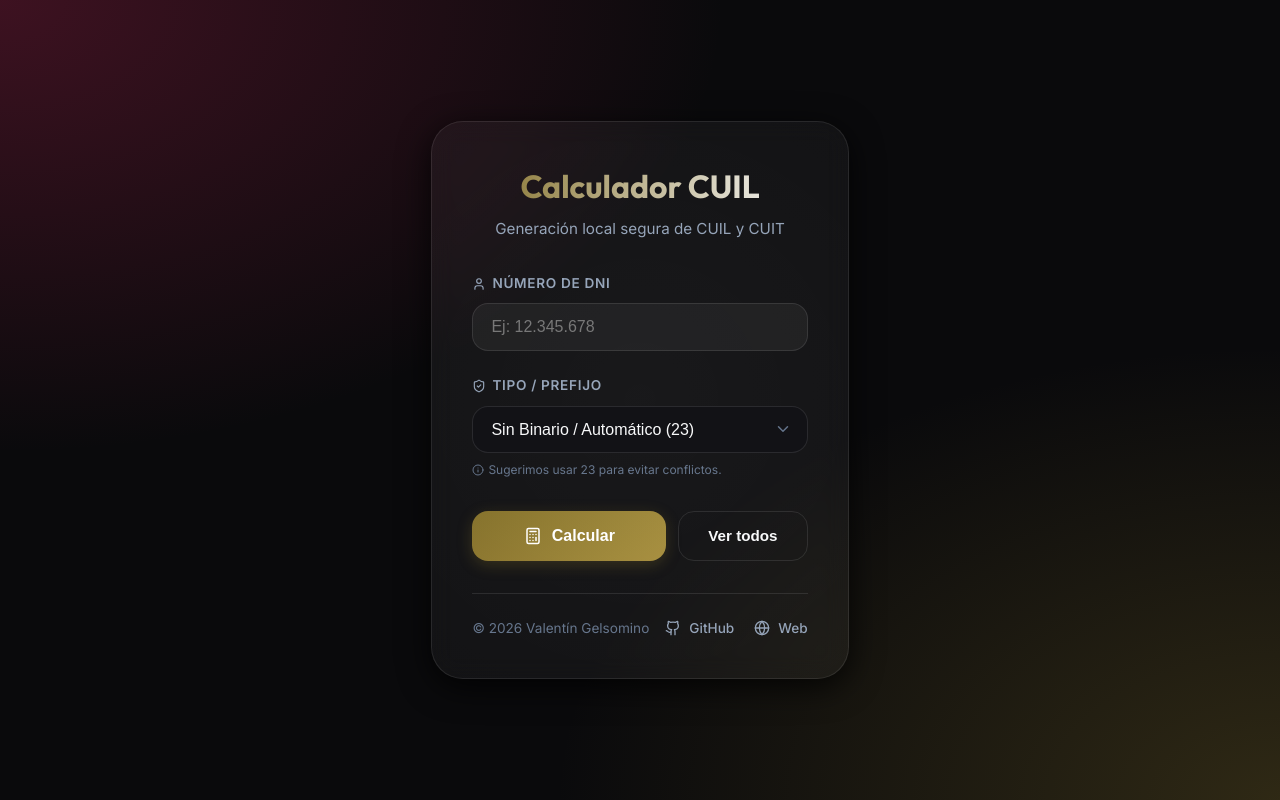
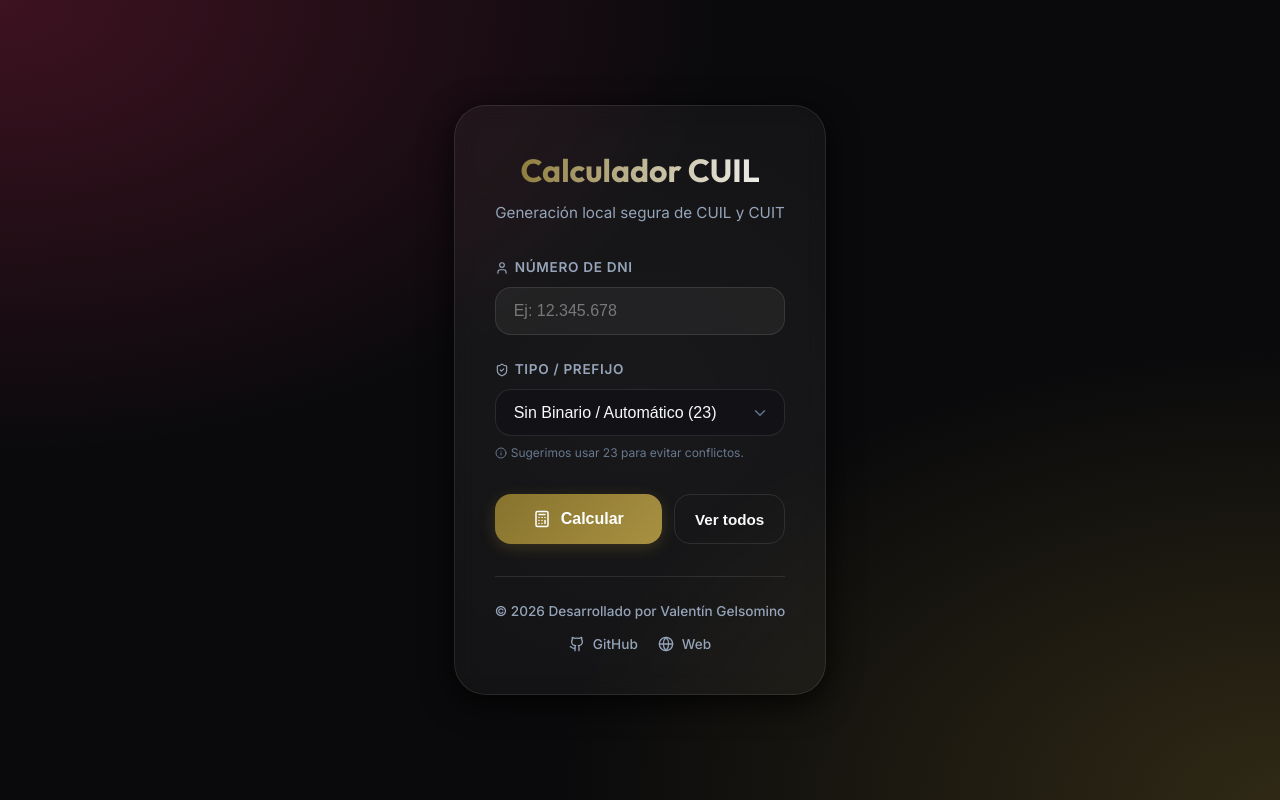
Before and after one commit to ValentinGelso/dni-to-cuil, a React (Vite) app: page / in a window 1280 px wide. Built offline with nearby package versions, Linux system fonts and the light colour scheme.

Commit message:
style: apilar enlaces sociales debajo de los créditos de autor

```diff
--- a/src/components/Footer.jsx
+++ b/src/components/Footer.jsx
@@ -8,15 +8,14 @@ const Footer = () => {
       paddingTop: '24px',
       borderTop: '1px solid var(--glass-border)',
       display: 'flex',
-      flexWrap: 'wrap',
-      justifyContent: 'space-between',
+      flexDirection: 'column',
       alignItems: 'center',
-      gap: '16px',
+      gap: '12px',
       fontSize: '0.85rem',
       color: 'var(--text-dim)'
     }}>
-      <p style={{ margin: 0 }}>
-        © {new Date().getFullYear()} Valentín Gelsomino
+      <p style={{ margin: 0, fontWeight: 500, color: 'var(--text-muted)' }}>
+        © {new Date().getFullYear()} Desarrollado por Valentín Gelsomino
       </p>
 
       <div style={{ display: 'flex', gap: '20px' }}>
```
